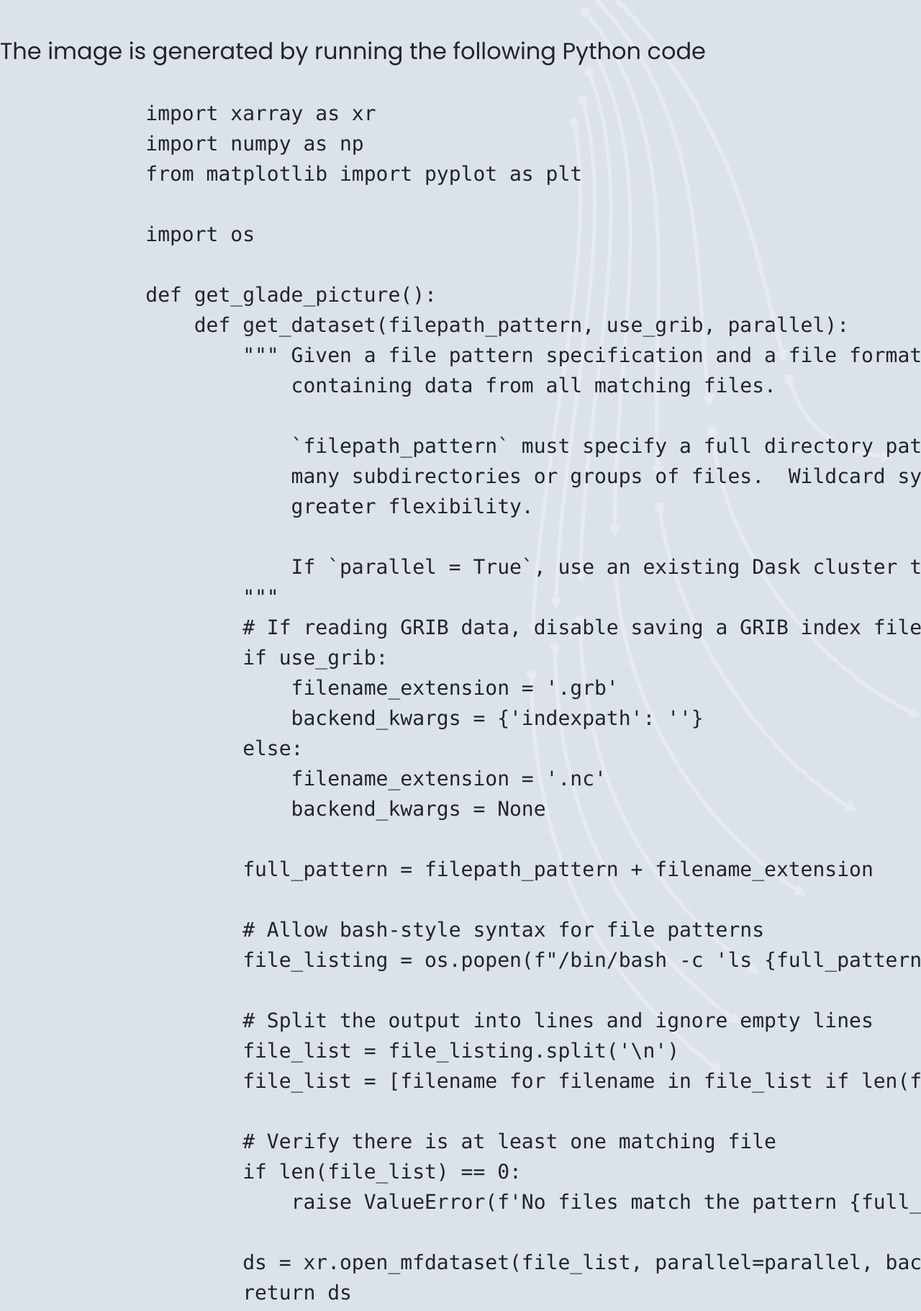
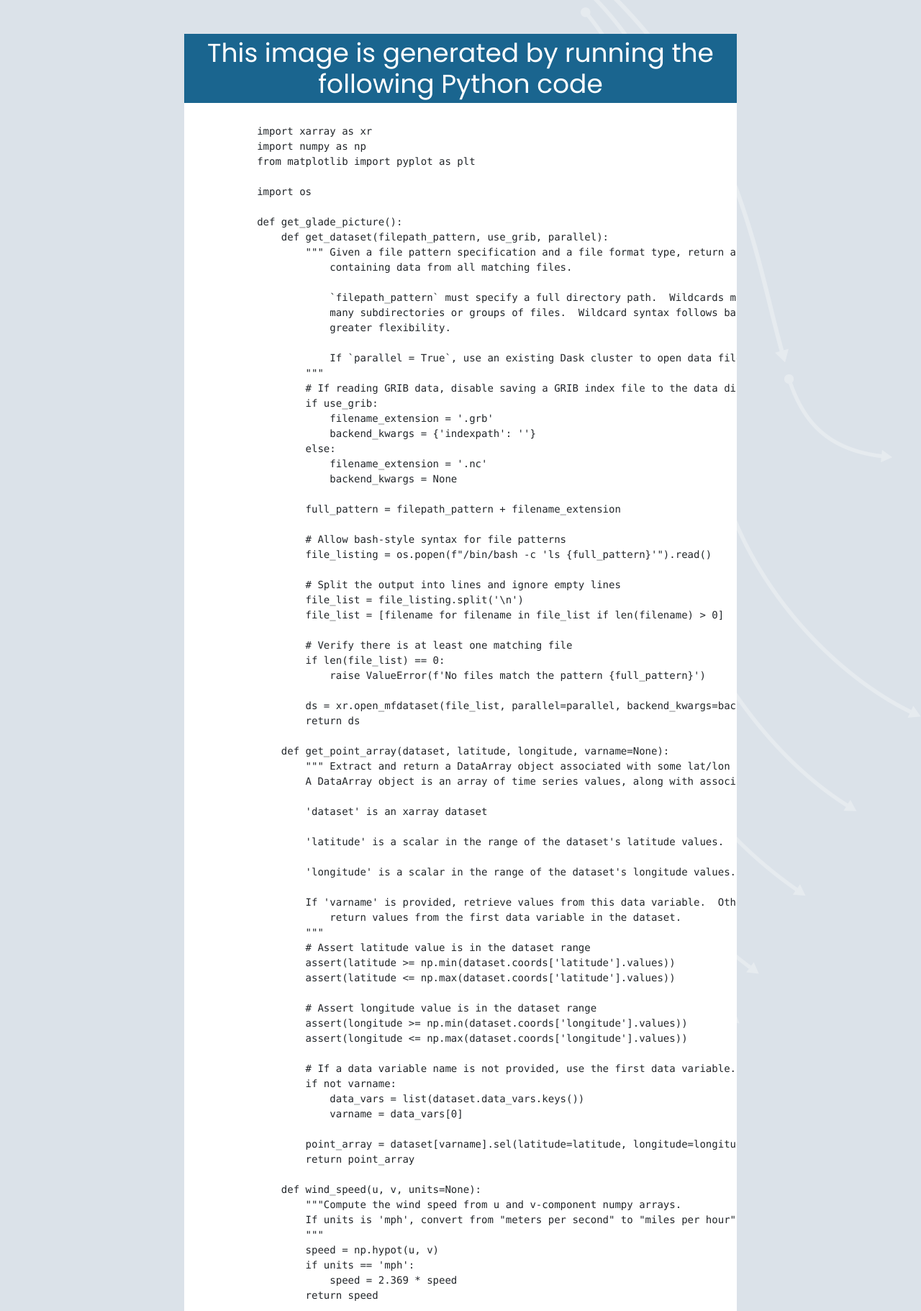
Before and after one commit to NicholasCote/data-flask, a Flask app: template flask-code/app/templates/image.html in a window 1280 px wide. Shown: the part 99-1920 px from the top of the page at 72% size. Run offline with Flask 3, Linux system fonts and the light colour scheme; the template is opened without the code that fills it, so the values that code supplies are empty; some libraries are stand-ins or nearby versions.

Commit message:
Update image bubble

```diff
--- a/flask-code/app/templates/image.html
+++ b/flask-code/app/templates/image.html
@@ -23,9 +23,9 @@
         <div id="nav"></div>
         <br>
         <img src="{{ image | safe }}" class="center">
-        <div id="bubble">
+        <div class="bigbubble">
 
-        The image is generated by running the following Python code
+        <h2>This image is generated by running the following Python code</h2>
 
         <pre class="pre-scrollable"><code>
             import xarray as xr
```
